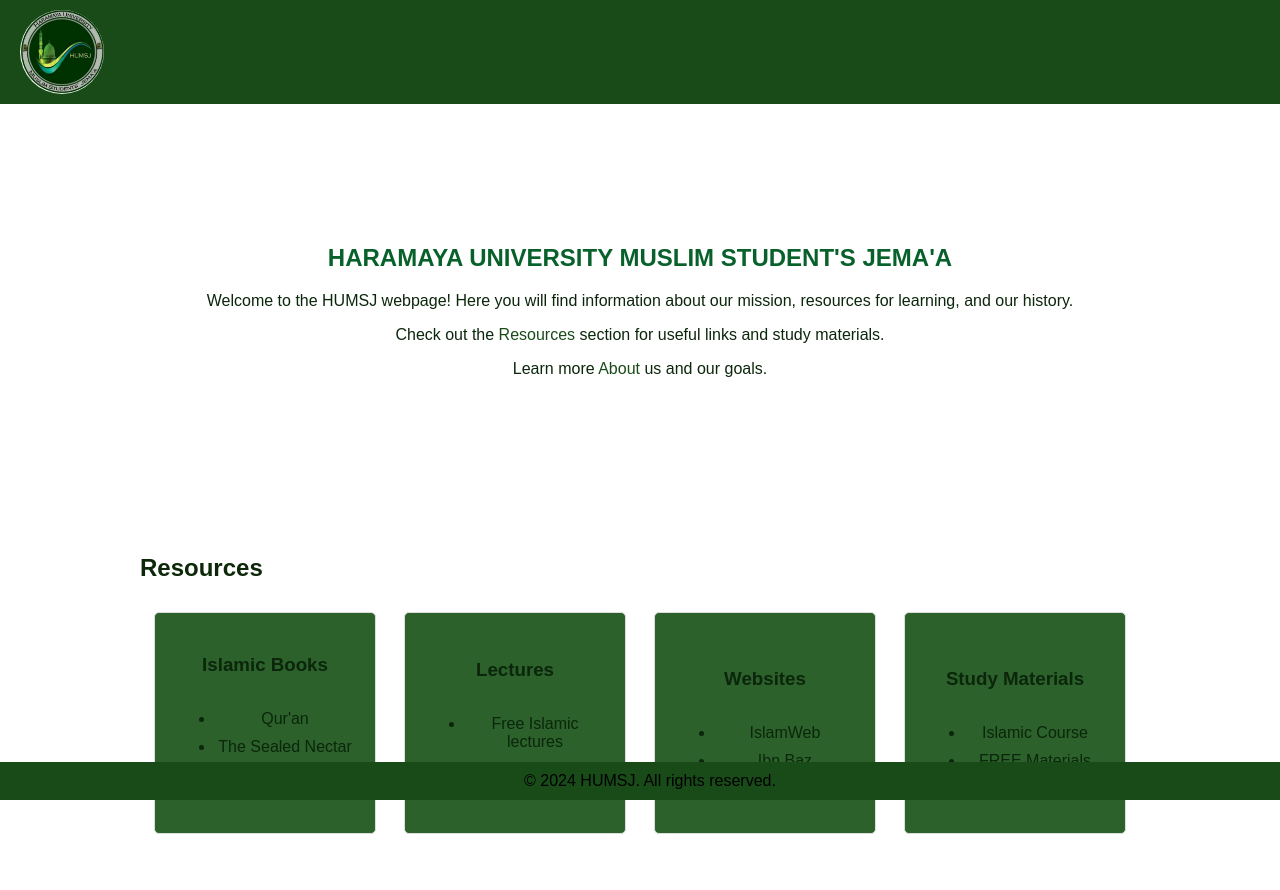
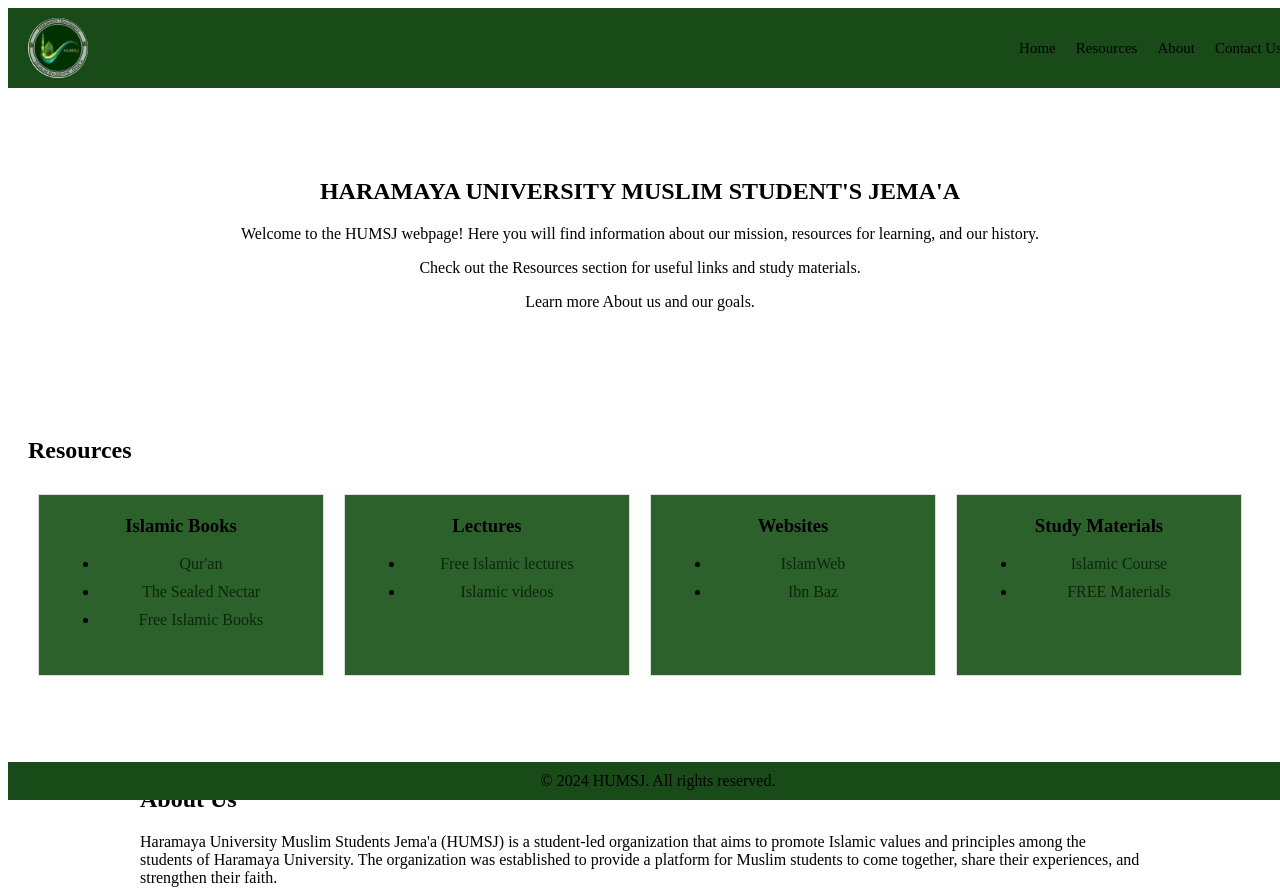
Before and after one commit to Sud-seid/HUMSJ, a plain HTML site: page index.html in a window 1280 px wide. Shown: the top 890 px of the page. Drawn offline with Linux system fonts and the light colour scheme; a script that the page names is missing.

Commit message:
Initial commit with index.html and README.md

```diff
--- a/index.htm
+++ b/index.html
@@ -5,51 +5,30 @@
     <meta name="viewport" content="width=device-width, initial-scale=1.0">
     <title>HUMSJ Webpage</title>
     <style>
-        body {
-    font-family: sans-serif;
-    margin: 0;
-    padding-bottom: 30px;
-    background-color:  white;
-    color: #0B260B;
-}
-h1{
-    color: #08612a;
-}
-h2{
-    color: #0c2808;
-}
-h4{
-    color:  #194B19;
-}
-header {
+     header {
     background-color: #194B19;
     color: white;
     display: flex;
     align-items: center;
     justify-content: space-between;
     padding: 10px 20px;
-    /* position: sticky; */
-    top: 0;
-    z-index: 1000px;
     width: 100%;
 }
-.home-1{
+.home-1 {
     text-align: center;
-    padding: 100px 0;
+    padding: 50px 20px;
 }
-header img{
+header img {
     padding-left: 0;
-    width: 84px;
-    height: 84px;
+    width: 60px;
+    height: 60px;
     border-radius: 50%;
     object-fit: cover;
 }
 nav {
-    background-color: #194B19;
-    color: black;
-    padding-right: 50px;
-    padding-top: 0;
-    text-align: center;
+    display: flex;
+    justify-content: center;
+    flex-wrap: wrap;
 }
 nav a {
     color: #091609;
@@ -58,95 +37,102 @@ nav a {
 }
 .resources-container {
     display: flex;
-    justify-content: space-around;
-    flex-wrap: nowrap;
-    overflow-x: auto;
+    flex-wrap: wrap;
+    justify-content: center;
     padding-bottom: 40px;
 }
 .resource-item {
-    flex: 0 0 auto;
-    width: 180px;
-    height: 180px;
+    flex: 1 1 180px;
     margin: 10px;
     padding: 20px;
     text-align: center;
     border: 1px solid #ddd;
-    display: flex;
-    flex-direction: column;
-    justify-content: center;
     background-color: #2C612C;
 }
-#resources{
-    width: 1000px;
-    height: 350px;
-    align-items: center;
-    margin-left: auto;
-    margin-right: auto;
+.resource-item h3 {
+    margin-top: 0;
 }
-.contact-1{
+#resources {
+    padding: 20px;
+    margin: 0 auto;
+}
+.contact-1 {
     text-align: center;
     margin-top: 20px;
     width: 100%;
     padding: 20px 20px;
     background-color: #effaf3e5;
-    /* margin-bottom: 0; */
     color: #061506;
 }
-li{
+li {
     padding-bottom: 10px;
 }
-.about-us{
-    width: 1000px;
-    margin-left: auto;
-    margin-right: auto;
-}
-/* .resources-container{
-    display: flex;
-    align-items: center;
-    justify-content: space-between;
-    padding: 10px 20px;
-    position: sticky;
-} */
-.resource-item.rectangular {
-    border-radius: 5px;
+.about-us {
+    max-width: 1000px;
+    margin: 0 auto;
+    padding: 20px;
 }
 section {
     padding: 20px;
     margin: 20px 0;
 }
-a:link{
-    color:#194B19;
+a:link {
+    color: #000000;
     text-decoration: none;
 }
-a:visited{
+a:visited {
     color: #0b290b;
 }
-a:hover{
+a:hover {
     color: rgba(0, 255, 255, 0.523);
     text-decoration: underline;
     font-weight: bold;
 }
-a:active{
+a:active {
     background-color: #548754;
     font-style: italic;
 }
 nav a:link {
     font-size: 15px;
-     /* margin-top: 5px;  */
-    margin-right: auto;
-    display: inline-block;
+    margin: 5px 10px;
 }
-.resources-container a{
+.resources-container a {
     color: #0b260b;
 }
 footer {
-    background-color:  #194B19;
+    background-color: #194B19;
     color: rgb(0, 0, 0);
     text-align: center;
     padding: 10px;
     position: fixed;
     bottom: 0;
     width: 100%;
+}
+@media (max-width: 768px) {
+    header {
+        flex-direction: column;
+        text-align: center;
+    }
+    header img {
+        margin-bottom: 10px;
+    }
+    nav {
+        flex-direction: column;
+    }
+    nav a {
+        margin: 5px 0;
+    }
+    .home-1 {
+        padding: 20px;
+    }
+}
+@media (max-width: 480px) {
+    .resource-item {
+        flex: 1 1 100%;
+    }
+    .about-us {
+        padding: 10px;
+    }
 }
     </style>
     <script src="script.js"></script>
@@ -165,8 +151,8 @@ footer {
 <section id="home" class="home-1">
     <h1>HARAMAYA UNIVERSITY MUSLIM STUDENT'S JEMA'A</h1>
     <p>Welcome to the HUMSJ webpage! Here you will find information about our mission, resources for learning, and our history.</p>
-    <p>Check out the <a href="#resources">Resources</a> section for useful links and study materials.</p>
-    <p>Learn more <a href="#about">About</a> us and our goals.</p>
+    <p>Check out the <a href="#resources" class="link-1">Resources</a> section for useful links and study materials.</p>
+    <p>Learn more <a href="#about" class="link-1">About</a> us and our goals.</p>
 </section>
 
 <section id="resources">
```
